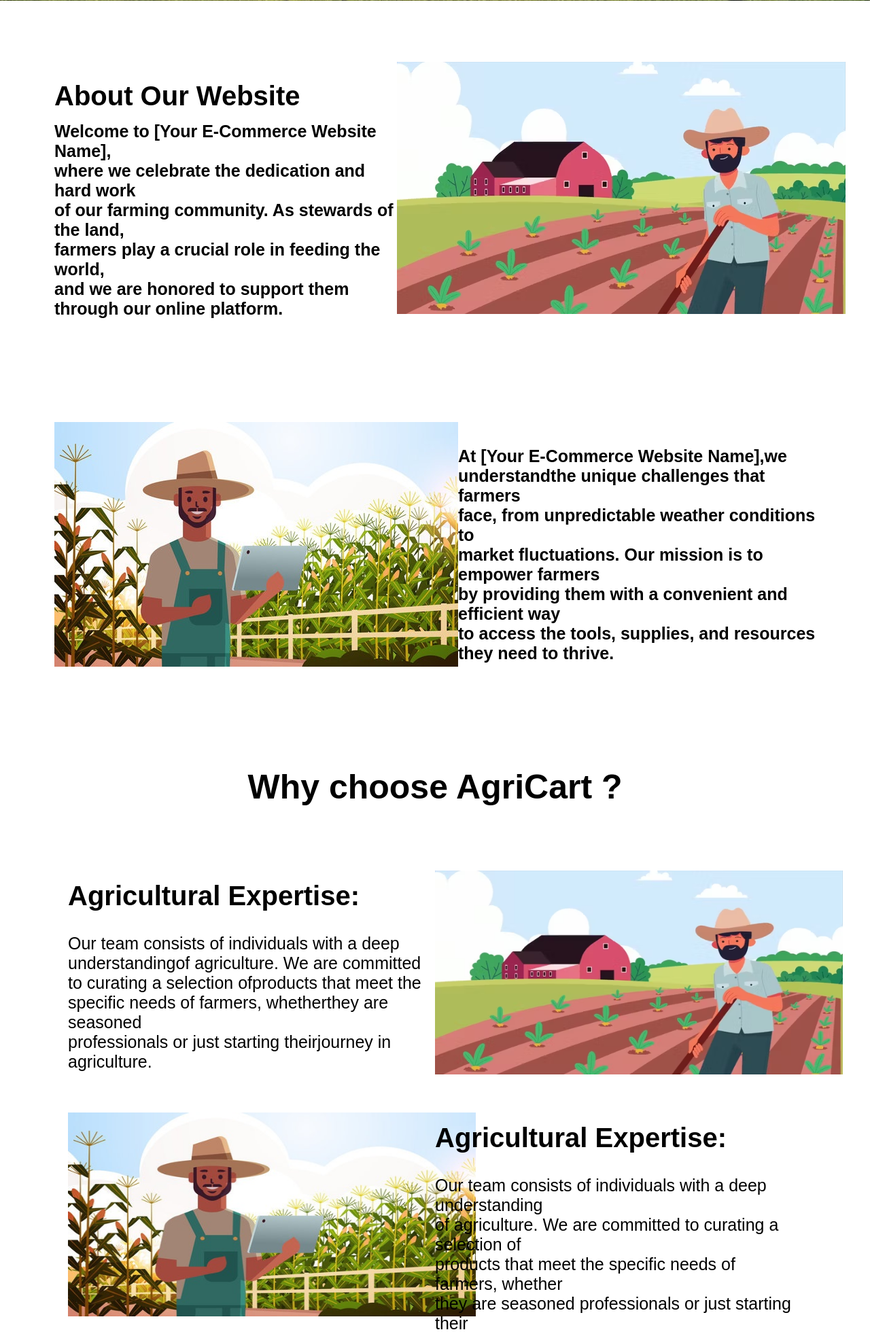
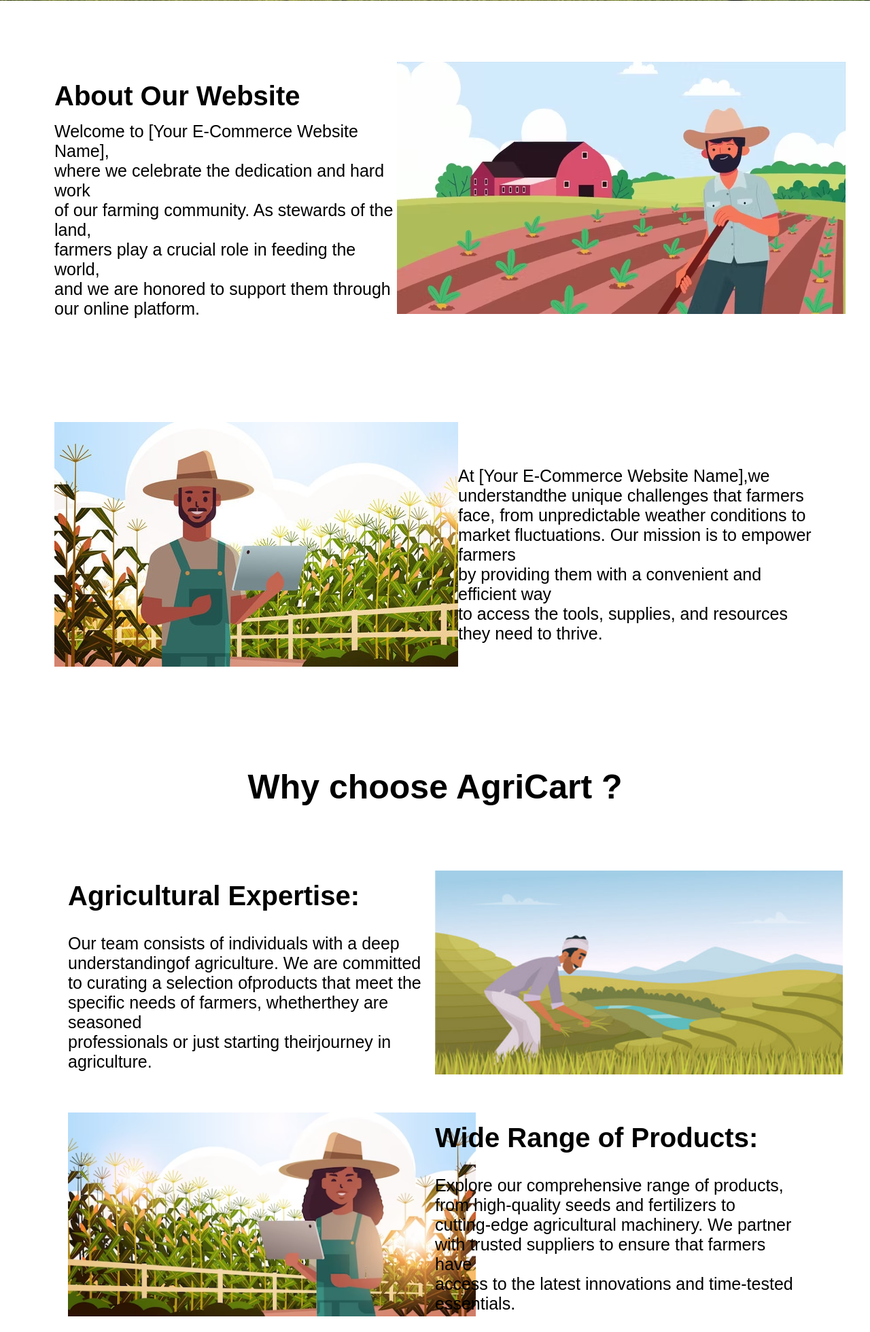
Before and after one commit to agricart007/Agricart, a PHP site: page /about.php in a window 1280 px wide. Shown: the part 423-2383 px from the top of the page at 68% size. Run offline with PHP 8.4, Linux system fonts and the light colour scheme.

Commit message:
about done images done  products random done

```diff
--- a/buyer/about.php
+++ b/buyer/about.php
@@ -46,31 +46,30 @@
         <section id="contact-details" class="section-p1">
             <div class="detalis">
                 <h2>About Our Website</h2>
-                <h3>Welcome to [Your E-Commerce Website Name],<br>
+                <p>Welcome to [Your E-Commerce Website Name],<br>
                     where we celebrate the dedication and hard work<br>
                     of our farming community. As stewards of the land,<br>
                     farmers play a crucial role in feeding the world,<br>
                     and we are honored to support them through our online platform.
-                </h3>
+                </p>
             </div>
             <div class="map">
                 <img src="../images/xyz3.avif">
             </div>
         </section>
 
-
         <section id="contact-details" class="section-p1">
             <div class="map">
                 <img src="../images/useless.jpg">
             </div>
             <div class="detalis">
-                <h3>At [Your E-Commerce Website Name],we<br>
+                <p>At [Your E-Commerce Website Name],we<br>
                     understandthe unique challenges that farmers<br>
                     face, from unpredictable weather conditions to<br>
                     market fluctuations. Our mission is to empower farmers<br>
                     by providing them with a convenient and efficient way<br>
                     to access the tools, supplies, and resources they need to thrive.
-                </h3>
+                </p>
             </div>
         </section>
 
@@ -89,21 +88,52 @@
         </div>
 
         <div class="img">
-            <img src="../images/xyz3.avif">
+            <img src="../images/useless4.jpg">
         </div>
 
         <div class="img">
-            <img src="../images/useless.jpg">
+            <img src="../images/useless2.avif">
         </div>
 
         <div class="text">
-            <h2>Agricultural Expertise:</h2><br>
-            <p>Our team consists of individuals with a deep understanding<br>
-                of agriculture. We are committed to curating a selection of<br>
-                products that meet the specific needs of farmers, whether<br>
-                they are seasoned professionals or just starting their<br>
-                journey in agriculture.
+            <h2>Wide Range of Products:</h2><br>
+            <p>Explore our comprehensive range of products,<br>
+                from high-quality seeds and fertilizers to<br>
+                cutting-edge agricultural machinery. We partner<br>
+                with trusted suppliers to ensure that farmers have<br>
+                access to the latest innovations and time-tested <br>
+                essentials.
            </p>
+        </div>
+
+        <div class="text">
+            <h2>Convenient Online Shopping:</h2><br>
+            <p>We understand that farmers have demanding schedules.<br>
+                Our user-friendly website allows you to browse and<br>
+                shop at your convenience, eliminating the need for<br>
+                ime-consuming trips to physical stores. Order from the<br>
+                comfort of your home or field, and have your supplies<br>
+                delivered right to your doorstep.
+           </p>
+        </div>
+
+        <div class="img">
+            <img src="../images/useless3.jpg">
+        </div>
+
+        <div class="img">
+            <img src="../images/useless5.jpg">
+        </div>
+
+        <div class="text">
+            <h2>Customer Care:
+            </h2><br>
+            <p>Our dedicated customer support team is here to assist you<br>
+                at every step. Whether you have questions about a<br>
+                product, need help with an order, or simply want advice<br>
+                on improving your farming practices, we are just a<br>
+                message or call away.
+            </p>
         </div>
 
        </section>
--- a/buyer/home.css
+++ b/buyer/home.css
@@ -626,3 +626,35 @@
     width: 50%;
     margin-bottom: 50px;
 }
+#why {
+    display: flex;
+    justify-content: space-between;
+    flex-wrap: wrap;
+    padding: 40px 100px;
+}
+#why .text h2{
+    font-size: 40px;
+    line-height: 35px;
+    padding: 20px 0;
+}
+#why .text p{
+    font-size: 25px;
+    padding-bottom: 10px;
+}
+#why .img img{
+    height: 300px;
+    width: 600px;
+}
+#why .text{
+    width: 50%;
+    margin-bottom: 50px;
+}
+#why .img{
+    width: 50%;
+    margin-bottom: 50px;
+}
+
+#contact-details p{
+    font-size: 25px;
+    padding-bottom: 10px;
+}
--- a/buyer/product.php
+++ b/buyer/product.php
@@ -1,7 +1,7 @@
 <?php
 include("../database/connection.php");
 
-$query = "SELECT * FROM product_details"; // Assuming your table name is 'product_details'
+$query = "SELECT * FROM product_details ORDER BY RAND()"; // Assuming your table name is 'product_details'
 $result = mysqli_query($conn, $query);
 ?>
 <!DOCTYPE html>
```
Also changed, not shown: images/useless3.jpg (added), images/useless4.jpg (added), images/useless5.jpg (added).
